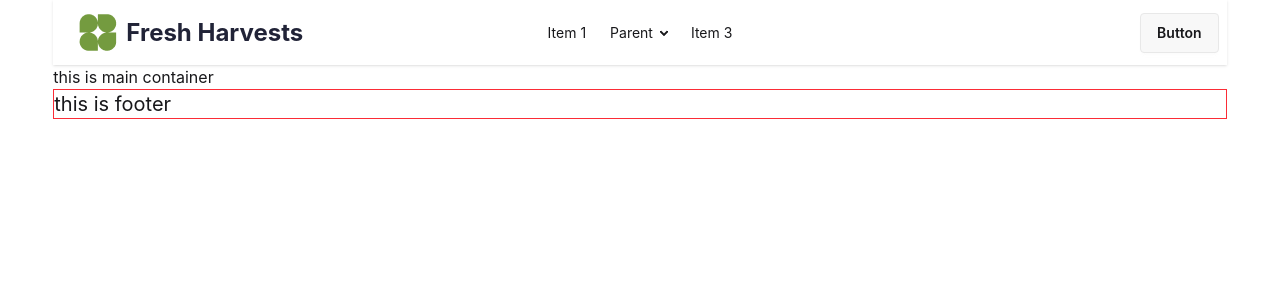
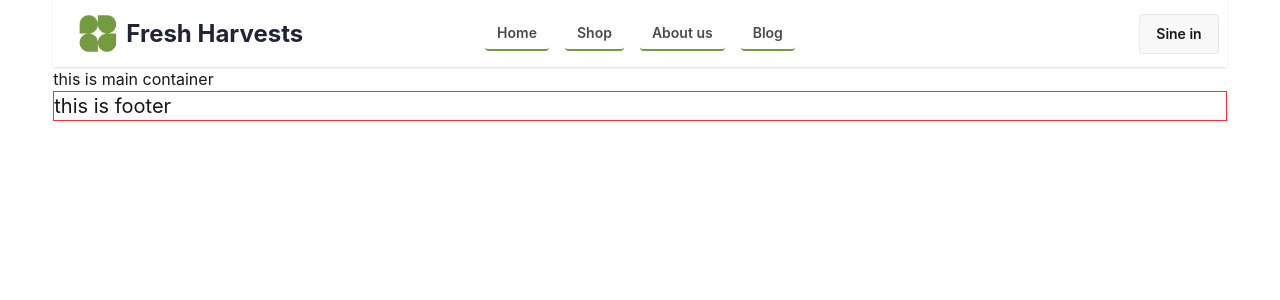
Before and after one commit to sucharita4867/fresh-harvests, a React (Vite) app: page / in a window 1280 px wide. Shown: the top 300 px of the page. Built offline with nearby package versions, Linux system fonts and the light colour scheme.

Commit message:
added updates

```diff
--- a/src/Components/Navbar.jsx
+++ b/src/Components/Navbar.jsx
@@ -1,8 +1,36 @@
 import React from "react";
-import { Link } from "react-router";
+import { Link, NavLink } from "react-router";
 import Logo from "./Logo";
 
 const Navbar = () => {
+  const navClass = ({ isActive }) =>
+    isActive
+      ? "text-secondary font-semibold border-b-2 border-[#749b3f]"
+      : "text-white hover:text-secondary";
+  const links = (
+    <>
+      <li>
+        <NavLink to="/" className={navClass}>
+          Home
+        </NavLink>
+      </li>
+      <li>
+        <NavLink to="/" className={navClass}>
+          Shop
+        </NavLink>
+      </li>
+      <li>
+        <NavLink to="/" className={navClass}>
+          About us
+        </NavLink>
+      </li>
+      <li>
+        <NavLink to="/" className={navClass}>
+          Blog
+        </NavLink>
+      </li>
+    </>
+  );
   return (
     <div className="navbar bg-base-100 shadow-sm">
       <div className="navbar-start">
@@ -26,25 +54,9 @@ const Navbar = () => {
           </div>
           <ul
             tabIndex="-1"
-            className="menu menu-sm dropdown-content bg-base-100 rounded-box z-1 mt-3 w-52 p-2 shadow"
+            className="menu menu-sm dropdown-content bg-base-100 rounded-box z-1 mt-3 w-52 p-2 shadow gap-4"
           >
-            <li>
-              <a>Item 1</a>
-            </li>
-            <li>
-              <a>Parent</a>
-              <ul className="p-2">
-                <li>
-                  <a>Submenu 1</a>
-                </li>
-                <li>
-                  <a>Submenu 2</a>
-                </li>
-              </ul>
-            </li>
-            <li>
-              <a>Item 3</a>
-            </li>
+            {links}
           </ul>
         </div>
         <Link className="btn btn-ghost text-xl">
@@ -52,30 +64,10 @@ const Navbar = () => {
         </Link>
       </div>
       <div className="navbar-center hidden lg:flex">
-        <ul className="menu menu-horizontal px-1">
-          <li>
-            <a>Item 1</a>
-          </li>
-          <li>
-            <details>
-              <summary>Parent</summary>
-              <ul className="p-2 bg-base-100 w-40 z-1">
-                <li>
-                  <a>Submenu 1</a>
-                </li>
-                <li>
-                  <a>Submenu 2</a>
-                </li>
-              </ul>
-            </details>
-          </li>
-          <li>
-            <a>Item 3</a>
-          </li>
-        </ul>
+        <ul className="menu menu-horizontal px-1 gap-4">{links}</ul>
       </div>
       <div className="navbar-end">
-        <a className="btn">Button</a>
+        <a className="btn">Sine in</a>
       </div>
     </div>
   );
--- a/src/index.css
+++ b/src/index.css
@@ -1,2 +1,9 @@
 @import "tailwindcss";
 @plugin "daisyui";
+
+@plugin "daisyui/theme" {
+      name: "light";
+      default: true;
+      --color-primary: #212337;
+      --color-secondary: #4a4a52;
+}
```
